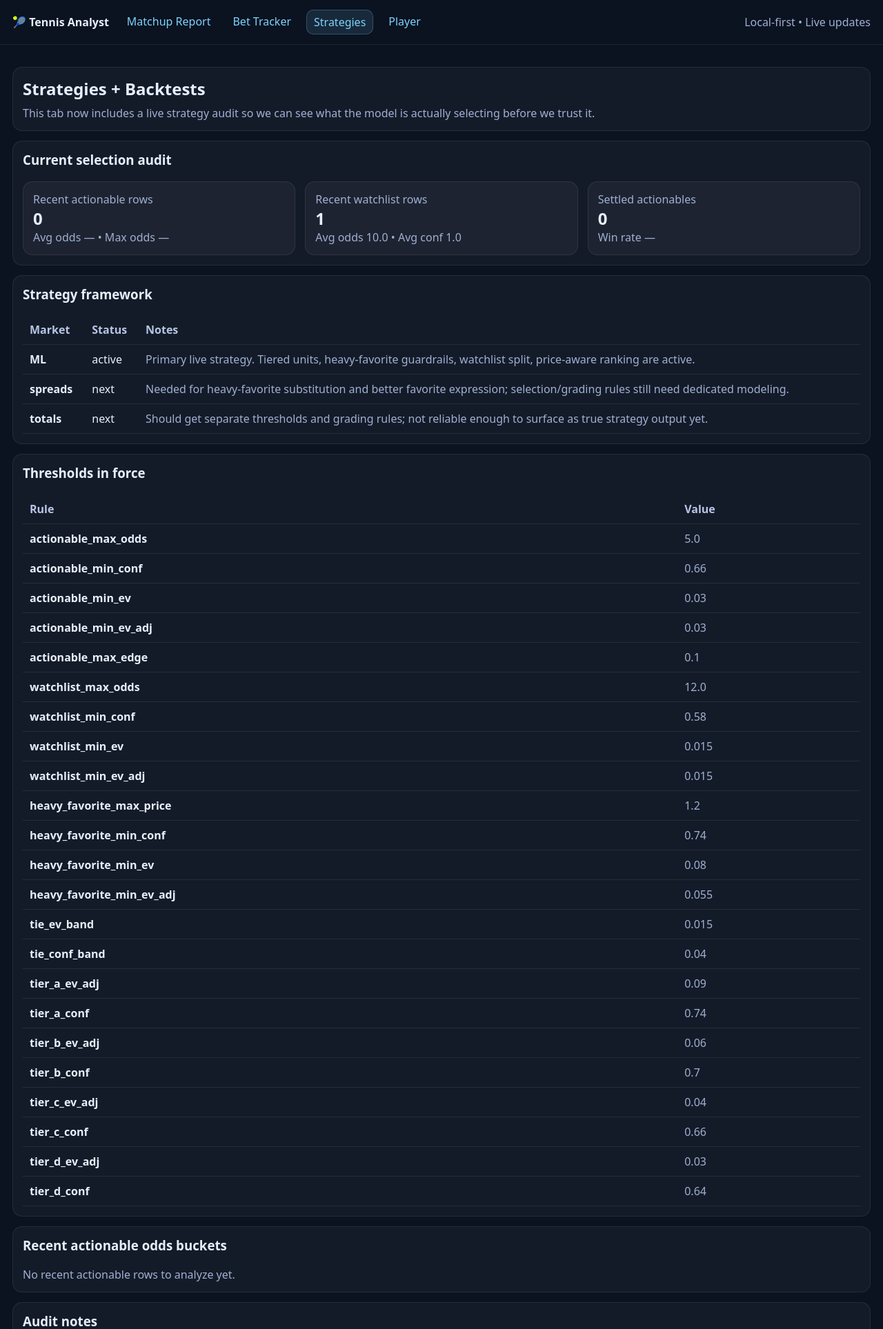
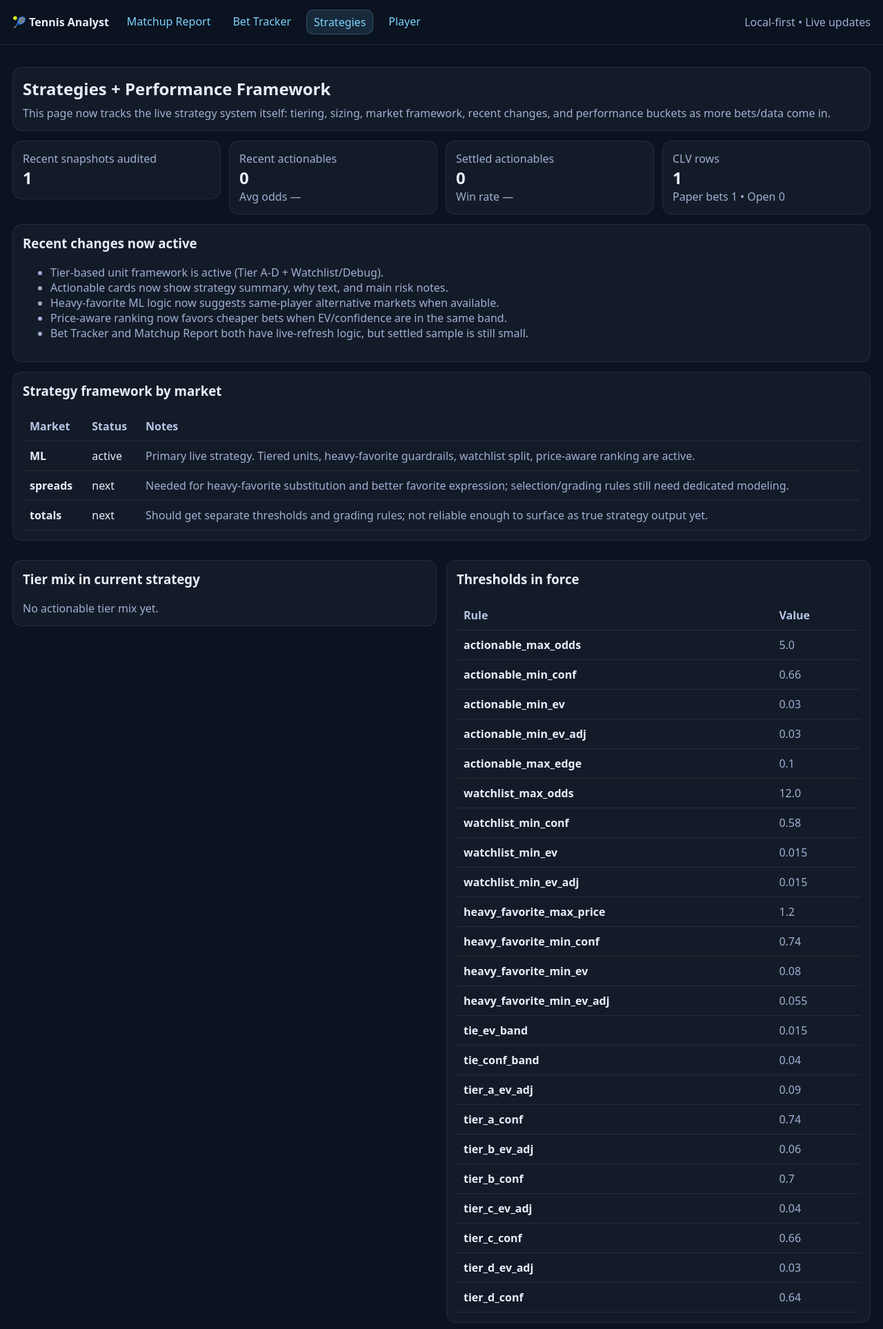
Before and after one commit to clawd42069/TennisDashboard, a Flask app: page /strategies in a window 1280 px wide. Shown: the top 1927 px of the page at 69% size. Run offline with Flask 3, Linux system fonts and the light colour scheme; tables that the repository leaves empty hold one stand-in row (values such as "Sample post"); some libraries are stand-ins or nearby versions.

Commit message:
feat: rebuild strategies page around live framework metrics

```diff
--- a/app/server.py
+++ b/app/server.py
@@ -1052,6 +1052,13 @@ def create_app():
         }
         thresholds = _selection_thresholds()
         summary["thresholds"] = thresholds
+        summary["recent_changes"] = [
+            "Tier-based unit framework is active (Tier A-D + Watchlist/Debug).",
+            "Actionable cards now show strategy summary, why text, and main risk notes.",
+            "Heavy-favorite ML logic now suggests same-player alternative markets when available.",
+            "Price-aware ranking now favors cheaper bets when EV/confidence are in the same band.",
+            "Bet Tracker and Matchup Report both have live-refresh logic, but settled sample is still small.",
+        ]
         if not latest_ids:
             summary["notes"].append("No snapshots available yet.")
             return summary
@@ -1059,7 +1066,7 @@ def create_app():
         placeholders = ",".join("?" for _ in latest_ids)
         rows = conn.execute(
             f"""
-            SELECT price_decimal, confidence, ev, ev_adj, p_final, q_implied
+            SELECT id, snapshot_id, market_type, price_decimal, price_american, confidence, ev, ev_adj, p_final, q_implied
             FROM ranked_candidates
             WHERE snapshot_id IN ({placeholders})
             """,
@@ -1071,10 +1078,15 @@ def create_app():
         for row in rows:
             item = SimpleNamespace(**dict(row))
             view_mode, is_actionable = _classify_candidate(item, thresholds)
+            tier, units = _assign_tier_and_units(item, "actionable" if is_actionable else view_mode, thresholds)
+            out = dict(row)
+            out["view_mode_live"] = "actionable" if is_actionable else view_mode
+            out["selection_tier"] = tier
+            out["units_suggested_live"] = units
             if is_actionable:
-                actionables.append(dict(row))
+                actionables.append(out)
             elif view_mode == "watchlist":
-                watchlist.append(dict(row))
+                watchlist.append(out)
 
         def summarize(items):
             if not items:
@@ -1092,23 +1104,25 @@ def create_app():
                 "avg_ev_adj": round(sum(ev_adjs) / len(ev_adjs), 3) if ev_adjs else None,
             }
 
-        summary["latest_actionables"] = summarize(actionables)
-        summary["latest_watchlist"] = summarize(watchlist)
-
-        def odds_bucket_label(price):
+        def safe_win_rate(wins, losses):
+            denom = (wins or 0) + (losses or 0)
+            return round((wins or 0) / denom, 3) if denom > 0 else None
+
+        def price_bucket_from_decimal(price):
             if price is None:
                 return "unknown"
             if price < 1.8:
-                return "fav_lt_1.8"
+                return "favorite_lt_1.8"
             if price < 2.5:
-                return "mid_1.8_2.5"
-            if price < 5.0:
-                return "dog_2.5_5.0"
-            return "longshot_5_plus"
+                return "short_1.8_2.5"
+            return "dog_2.5_plus"
+
+        summary["latest_actionables"] = summarize(actionables)
+        summary["latest_watchlist"] = summarize(watchlist)
 
         buckets = {}
         for item in actionables:
-            bucket = odds_bucket_label(item.get("price_decimal"))
+            bucket = price_bucket_from_decimal(item.get("price_decimal"))
             buckets.setdefault(bucket, []).append(item)
         summary["latest_actionables"]["odds_buckets"] = [
             {
@@ -1119,6 +1133,11 @@ def create_app():
             }
             for bucket, items in sorted(buckets.items())
         ]
+
+        tier_counts = {}
+        for item in actionables:
+            tier_counts[item["selection_tier"]] = tier_counts.get(item["selection_tier"], 0) + 1
+        summary["tier_mix"] = [{"tier": k, "count": v} for k, v in sorted(tier_counts.items())]
 
         settled = conn.execute(
             """
@@ -1138,9 +1157,122 @@ def create_app():
         settled_n = int((settled or {"settled_n": 0})["settled_n"] or 0)
         if settled_n > 0:
             wins = int((settled or {"wins": 0})["wins"] or 0)
-            summary["settled_actionables"]["win_rate"] = round(wins / settled_n, 3)
+            losses = int((settled or {"losses": 0})["losses"] or 0)
+            summary["settled_actionables"]["win_rate"] = safe_win_rate(wins, losses)
         else:
             summary["notes"].append("Not enough settled actionables yet for a real threshold backtest.")
+
+        settled_join = conn.execute(
+            """
+            SELECT da.result, da.market_type, da.price_decimal, da.confidence, da.ev_adj, rc.units_suggested
+            FROM daily_actionables da
+            LEFT JOIN ranked_candidates rc ON rc.id = da.candidate_id
+            WHERE da.result IN ('WIN', 'LOSS')
+            """
+        ).fetchall()
+
+        tier_perf = {}
+        market_perf = {}
+        price_perf = {}
+        conf_perf = {}
+        sizing_rows = []
+
+        for row in settled_join:
+            row = dict(row)
+            candidate_like = SimpleNamespace(
+                confidence=row.get("confidence"),
+                ev_adj=row.get("ev_adj"),
+                price_decimal=row.get("price_decimal"),
+            )
+            tier, units = _assign_tier_and_units(candidate_like, "actionable", thresholds)
+            res = row.get("result")
+            win = 1 if res == "WIN" else 0
+            loss = 1 if res == "LOSS" else 0
+
+            t = tier_perf.setdefault(tier, {"tier": tier, "bets": 0, "wins": 0, "losses": 0, "win_rate": None, "pnl_units": 0.0, "avg_units": 0.0, "_units": []})
+            t["bets"] += 1; t["wins"] += win; t["losses"] += loss
+            eff_units = float(row.get("units_suggested") or units or 0.0)
+            pnl_units = eff_units if res == "WIN" else (-eff_units if res == "LOSS" else 0.0)
+            t["pnl_units"] += pnl_units; t["_units"].append(eff_units)
+
+            mkt = row.get("market_type") or "unknown"
+            m = market_perf.setdefault(mkt, {"market": mkt, "bets": 0, "wins": 0, "losses": 0, "win_rate": None})
+            m["bets"] += 1; m["wins"] += win; m["losses"] += loss
+
+            pb = price_bucket_from_decimal(row.get("price_decimal"))
+            p = price_perf.setdefault(pb, {"bucket": pb, "bets": 0, "wins": 0, "losses": 0, "win_rate": None})
+            p["bets"] += 1; p["wins"] += win; p["losses"] += loss
+
+            conf = row.get("confidence")
+            if conf is None:
+                cb = "unknown"
+            elif conf < 0.65:
+                cb = "conf_lt_65"
+            elif conf < 0.72:
+                cb = "conf_65_72"
+            else:
+                cb = "conf_72_plus"
+            c = conf_perf.setdefault(cb, {"bucket": cb, "bets": 0, "wins": 0, "losses": 0, "win_rate": None})
+            c["bets"] += 1; c["wins"] += win; c["losses"] += loss
+
+            sizing_rows.append({"tier": tier, "units": eff_units, "result": res})
+
+        for coll in (tier_perf, market_perf, price_perf, conf_perf):
+            for val in coll.values():
+                val["win_rate"] = safe_win_rate(val.get("wins", 0), val.get("losses", 0))
+                if "_units" in val:
+                    units_list = val.pop("_units")
+                    val["avg_units"] = round(sum(units_list) / len(units_list), 2) if units_list else 0.0
+                    val["pnl_units"] = round(val["pnl_units"], 2)
+
+        summary["tier_performance"] = list(sorted(tier_perf.values(), key=lambda x: x["tier"]))
+        summary["market_type_performance"] = list(sorted(market_perf.values(), key=lambda x: x["market"]))
+        summary["favorites_vs_dogs"] = list(sorted(price_perf.values(), key=lambda x: x["bucket"]))
+        summary["confidence_bucket_performance"] = list(sorted(conf_perf.values(), key=lambda x: x["bucket"]))
+
+        sizing_notes = []
+        if sizing_rows:
+            high_unit_rows = [r for r in sizing_rows if (r["units"] or 0) >= 3]
+            if high_unit_rows:
+                wins = sum(1 for r in high_unit_rows if r["result"] == "WIN")
+                losses = sum(1 for r in high_unit_rows if r["result"] == "LOSS")
+                sizing_notes.append(f"Higher-size bets (3u+) currently have win rate {((wins/(wins+losses))*100):.1f}% across {wins+losses} settled bets." if (wins+losses) else "Higher-size bets have no settled sample yet.")
+        else:
+            sizing_notes.append("Not enough settled bets to know whether suggested units are too aggressive or too small yet.")
+        summary["sizing_feedback"] = sizing_notes
+
+        clv_rows = conn.execute(
+            """
+            SELECT rc.units_suggested, cs.best_price_decimal, cs.consensus_price_decimal
+            FROM clv_snapshots cs
+            JOIN ranked_candidates rc ON rc.id = cs.candidate_id
+            ORDER BY cs.id DESC
+            LIMIT 500
+            """
+        ).fetchall()
+        clv_by_tier = {}
+        for row in clv_rows:
+            row = dict(row)
+            candidate_like = SimpleNamespace(confidence=0.0, ev_adj=0.0, price_decimal=None)
+            units = float(row.get("units_suggested") or 0.0)
+            tier = "Tier A" if units >= 4 else ("Tier B" if units >= 3 else ("Tier C" if units >= 2 else "Tier D"))
+            if row.get("best_price_decimal") and row.get("consensus_price_decimal"):
+                clv = float(row["best_price_decimal"]) - float(row["consensus_price_decimal"])
+                rec = clv_by_tier.setdefault(tier, {"tier": tier, "rows": 0, "avg_clv_dec": 0.0})
+                rec["rows"] += 1
+                rec["avg_clv_dec"] += clv
+        summary["clv_by_tier"] = []
+        for tier, rec in sorted(clv_by_tier.items()):
+            if rec["rows"]:
+                rec["avg_clv_dec"] = round(rec["avg_clv_dec"] / rec["rows"], 4)
+            summary["clv_by_tier"].append(rec)
+
+        summary["data_tracking"] = {
+            "settled_actionables": settled_n,
+            "paper_bets": int((conn.execute("SELECT COUNT(*) AS n FROM paper_bets").fetchone() or {"n": 0})["n"] or 0),
+            "paper_bets_open": int((conn.execute("SELECT COUNT(*) AS n FROM paper_bets WHERE COALESCE(result, 'OPEN') = 'OPEN'").fetchone() or {"n": 0})["n"] or 0),
+            "clv_rows": int((conn.execute("SELECT COUNT(*) AS n FROM clv_snapshots").fetchone() or {"n": 0})["n"] or 0),
+        }
 
         summary["strategy_framework"] = [
             {"market": "ML", "status": "active", "notes": "Primary live strategy. Tiered units, heavy-favorite guardrails, watchlist split, price-aware ranking are active."},
--- a/app/templates/strategies.html
+++ b/app/templates/strategies.html
@@ -1,8 +1,184 @@
 {% extends "layout.html" %}
 {% block content %}
 <div class="card">
-  <h2 style="margin:0 0 8px 0;">Strategies + Backtests</h2>
-  <div class="muted">This tab now includes a live strategy audit so we can see what the model is actually selecting before we trust it.</div>
+  <h2 style="margin:0 0 8px 0;">Strategies + Performance Framework</h2>
+  <div class="muted">This page now tracks the live strategy system itself: tiering, sizing, market framework, recent changes, and performance buckets as more bets/data come in.</div>
+</div>
+
+<div class="grid2" style="grid-template-columns: repeat(4, 1fr); gap:12px; align-items:start;">
+  <div class="card" style="margin:0;">
+    <div class="muted">Recent snapshots audited</div>
+    <div style="font-size:24px; font-weight:800;">{{ audit.latest_snapshot_count }}</div>
+  </div>
+  <div class="card" style="margin:0;">
+    <div class="muted">Recent actionables</div>
+    <div style="font-size:24px; font-weight:800;">{{ audit.latest_actionables.n or 0 }}</div>
+    <div class="muted">Avg odds {{ audit.latest_actionables.avg_odds or '—' }}</div>
+  </div>
+  <div class="card" style="margin:0;">
+    <div class="muted">Settled actionables</div>
+    <div style="font-size:24px; font-weight:800;">{{ audit.data_tracking.settled_actionables or 0 }}</div>
+    <div class="muted">Win rate {% if audit.settled_actionables.get('win_rate') is not none %}{{ '%.1f'|format(audit.settled_actionables.get('win_rate')*100) }}%{% else %}—{% endif %}</div>
+  </div>
+  <div class="card" style="margin:0;">
+    <div class="muted">CLV rows</div>
+    <div style="font-size:24px; font-weight:800;">{{ audit.data_tracking.clv_rows or 0 }}</div>
+    <div class="muted">Paper bets {{ audit.data_tracking.paper_bets or 0 }} • Open {{ audit.data_tracking.paper_bets_open or 0 }}</div>
+  </div>
+</div>
+
+<div class="card">
+  <h3 style="margin-top:0;">Recent changes now active</h3>
+  <ul class="muted">
+    {% for note in audit.recent_changes %}
+    <li>{{ note }}</li>
+    {% endfor %}
+  </ul>
+</div>
+
+<div class="card">
+  <h3 style="margin-top:0;">Strategy framework by market</h3>
+  <table>
+    <thead><tr><th>Market</th><th>Status</th><th>Notes</th></tr></thead>
+    <tbody>
+      {% for row in audit.strategy_framework %}
+      <tr>
+        <td><strong>{{ row.market }}</strong></td>
+        <td>{{ row.status }}</td>
+        <td class="muted">{{ row.notes }}</td>
+      </tr>
+      {% endfor %}
+    </tbody>
+  </table>
+</div>
+
+<div class="grid2" style="align-items:start;">
+  <div class="card">
+    <h3 style="margin-top:0;">Tier mix in current strategy</h3>
+    {% if audit.tier_mix %}
+    <table>
+      <thead><tr><th>Tier</th><th>Count</th></tr></thead>
+      <tbody>
+      {% for row in audit.tier_mix %}
+      <tr><td><strong>{{ row.tier }}</strong></td><td>{{ row.count }}</td></tr>
+      {% endfor %}
+      </tbody>
+    </table>
+    {% else %}
+    <div class="muted">No actionable tier mix yet.</div>
+    {% endif %}
+  </div>
+
+  <div class="card">
+    <h3 style="margin-top:0;">Thresholds in force</h3>
+    <table>
+      <thead><tr><th>Rule</th><th>Value</th></tr></thead>
+      <tbody>
+      {% for k, v in audit.thresholds.items() %}
+      <tr><td><strong>{{ k }}</strong></td><td class="muted">{{ v }}</td></tr>
+      {% endfor %}
+      </tbody>
+    </table>
+  </div>
+</div>
+
+<div class="card">
+  <h3 style="margin-top:0;">Tier performance</h3>
+  {% if audit.tier_performance %}
+  <table>
+    <thead><tr><th>Tier</th><th>Bets</th><th>Win rate</th><th>P/L (u)</th><th>Avg suggested units</th></tr></thead>
+    <tbody>
+    {% for row in audit.tier_performance %}
+      <tr>
+        <td><strong>{{ row.tier }}</strong></td>
+        <td>{{ row.bets }}</td>
+        <td>{% if row.win_rate is not none %}{{ '%.1f'|format(row.win_rate*100) }}% ({{ row.wins }}/{{ row.losses }}){% else %}—{% endif %}</td>
+        <td>{{ row.pnl_units }}</td>
+        <td>{{ row.avg_units }}</td>
+      </tr>
+    {% endfor %}
+    </tbody>
+  </table>
+  {% else %}
+  <div class="muted">Not enough settled tier-linked bets yet. This section will fill in as results accumulate.</div>
+  {% endif %}
+</div>
+
+<div class="grid2" style="align-items:start;">
+  <div class="card">
+    <h3 style="margin-top:0;">CLV by tier</h3>
+    {% if audit.clv_by_tier %}
+    <table>
+      <thead><tr><th>Tier</th><th>Rows</th><th>Avg CLV (dec)</th></tr></thead>
+      <tbody>
+      {% for row in audit.clv_by_tier %}
+        <tr><td><strong>{{ row.tier }}</strong></td><td>{{ row.rows }}</td><td>{{ row.avg_clv_dec }}</td></tr>
+      {% endfor %}
+      </tbody>
+    </table>
+    {% else %}
+    <div class="muted">Need more CLV samples tied to tiered bets.</div>
+    {% endif %}
+  </div>
+
+  <div class="card">
+    <h3 style="margin-top:0;">Sizing feedback</h3>
+    <ul class="muted">
+      {% for note in audit.sizing_feedback %}
+      <li>{{ note }}</li>
+      {% endfor %}
+    </ul>
+  </div>
+</div>
+
+<div class="grid2" style="align-items:start;">
+  <div class="card">
+    <h3 style="margin-top:0;">Favorites vs dogs</h3>
+    {% if audit.favorites_vs_dogs %}
+    <table>
+      <thead><tr><th>Bucket</th><th>Bets</th><th>Win rate</th></tr></thead>
+      <tbody>
+      {% for row in audit.favorites_vs_dogs %}
+        <tr><td><strong>{{ row.bucket }}</strong></td><td>{{ row.bets }}</td><td>{% if row.win_rate is not none %}{{ '%.1f'|format(row.win_rate*100) }}%{% else %}—{% endif %}</td></tr>
+      {% endfor %}
+      </tbody>
+    </table>
+    {% else %}
+    <div class="muted">Need settled results to compare favorites vs dogs.</div>
+    {% endif %}
+  </div>
+
+  <div class="card">
+    <h3 style="margin-top:0;">Market type performance</h3>
+    {% if audit.market_type_performance %}
+    <table>
+      <thead><tr><th>Market</th><th>Bets</th><th>Win rate</th></tr></thead>
+      <tbody>
+      {% for row in audit.market_type_performance %}
+        <tr><td><strong>{{ row.market }}</strong></td><td>{{ row.bets }}</td><td>{% if row.win_rate is not none %}{{ '%.1f'|format(row.win_rate*100) }}%{% else %}—{% endif %}</td></tr>
+      {% endfor %}
+      </tbody>
+    </table>
+    {% else %}
+    <div class="muted">Need settled results to compare ML / spreads / totals.</div>
+    {% endif %}
+  </div>
+</div>
+
+<div class="card">
+  <h3 style="margin-top:0;">Confidence bucket performance</h3>
+  {% if audit.confidence_bucket_performance %}
+  <table>
+    <thead><tr><th>Bucket</th><th>Bets</th><th>Win rate</th></tr></thead>
+    <tbody>
+    {% for row in audit.confidence_bucket_performance %}
+      <tr><td><strong>{{ row.bucket }}</strong></td><td>{{ row.bets }}</td><td>{% if row.win_rate is not none %}{{ '%.1f'|format(row.win_rate*100) }}%{% else %}—{% endif %}</td></tr>
+    {% endfor %}
+    </tbody>
+  </table>
+  {% else %}
+  <div class="muted">Need settled results before confidence-bucket performance becomes meaningful.</div>
+  {% endif %}
 </div>
 
 <div class="card">
@@ -21,54 +197,9 @@
     <div class="card" style="margin:0;">
       <div class="muted">Settled actionables</div>
       <div style="font-size:24px; font-weight:800;">{{ audit.settled_actionables.settled_n or 0 }}</div>
-      <div class="muted">Win rate {% if audit.settled_actionables.win_rate is defined %}{{ '%.1f'|format(audit.settled_actionables.win_rate*100) }}%{% else %}—{% endif %}</div>
+      <div class="muted">Win rate {% if audit.settled_actionables.get('win_rate') is not none %}{{ '%.1f'|format(audit.settled_actionables.get('win_rate')*100) }}%{% else %}—{% endif %}</div>
     </div>
   </div>
-</div>
-
-<div class="card">
-  <h3 style="margin-top:0;">Strategy framework</h3>
-  <table>
-    <thead><tr><th>Market</th><th>Status</th><th>Notes</th></tr></thead>
-    <tbody>
-      {% for row in audit.strategy_framework %}
-      <tr><td><strong>{{ row.market }}</strong></td><td>{{ row.status }}</td><td class="muted">{{ row.notes }}</td></tr>
-      {% endfor %}
-    </tbody>
-  </table>
-</div>
-
-<div class="card">
-  <h3 style="margin-top:0;">Thresholds in force</h3>
-  <table>
-    <thead><tr><th>Rule</th><th>Value</th></tr></thead>
-    <tbody>
-      {% for k, v in audit.thresholds.items() %}
-      <tr><td><strong>{{ k }}</strong></td><td class="muted">{{ v }}</td></tr>
-      {% endfor %}
-    </tbody>
-  </table>
-</div>
-
-<div class="card">
-  <h3 style="margin-top:0;">Recent actionable odds buckets</h3>
-  {% if audit.latest_actionables.odds_buckets %}
-  <table>
-    <thead><tr><th>Bucket</th><th>Count</th><th>Avg EV_adj</th><th>Avg conf</th></tr></thead>
-    <tbody>
-      {% for row in audit.latest_actionables.odds_buckets %}
-      <tr>
-        <td><strong>{{ row.bucket }}</strong></td>
-        <td class="muted">{{ row.n }}</td>
-        <td>{{ row.avg_ev_adj }}</td>
-        <td>{{ row.avg_conf }}</td>
-      </tr>
-      {% endfor %}
-    </tbody>
-  </table>
-  {% else %}
-  <div class="muted">No recent actionable rows to analyze yet.</div>
-  {% endif %}
 </div>
 
 <div class="card">
@@ -79,20 +210,4 @@
     {% endfor %}
   </ul>
 </div>
-
-<div class="card">
-  <h3 style="margin-top:0;">Strategy list</h3>
-  {% if strategies|length == 0 %}
-    <div class="muted">No strategies stored yet. Next step: turn the audit findings into explicit rule cards and threshold experiments.</div>
-  {% else %}
-    <table>
-      <thead><tr><th>Name</th><th>Description</th><th>Created</th></tr></thead>
-      <tbody>
-        {% for s in strategies %}
-          <tr><td><strong>{{ s.name }}</strong></td><td class="muted">{{ s.description or '' }}</td><td class="muted">{{ s.created_ts }}</td></tr>
-        {% endfor %}
-      </tbody>
-    </table>
-  {% endif %}
-</div>
 {% endblock %}
```
